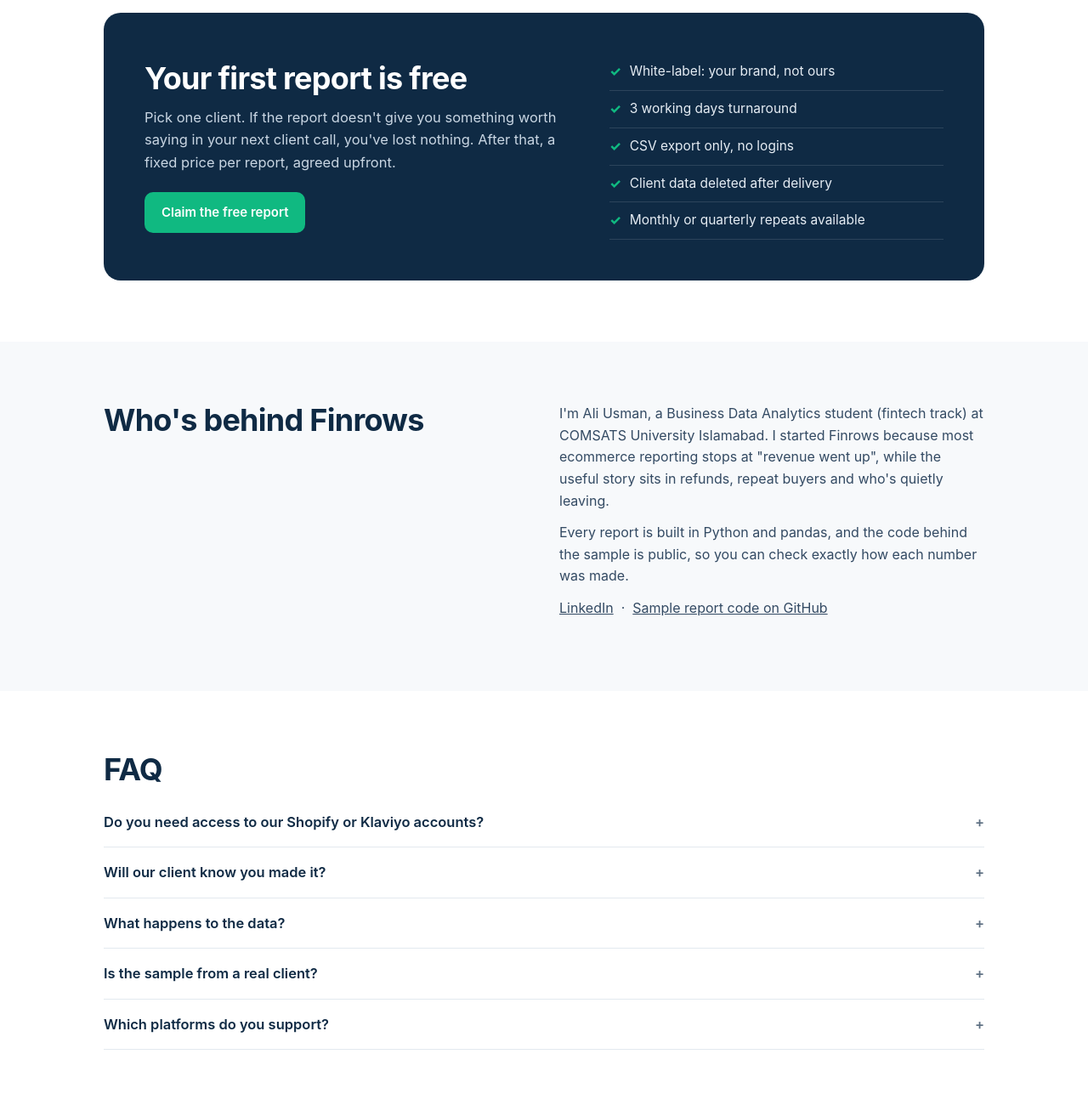
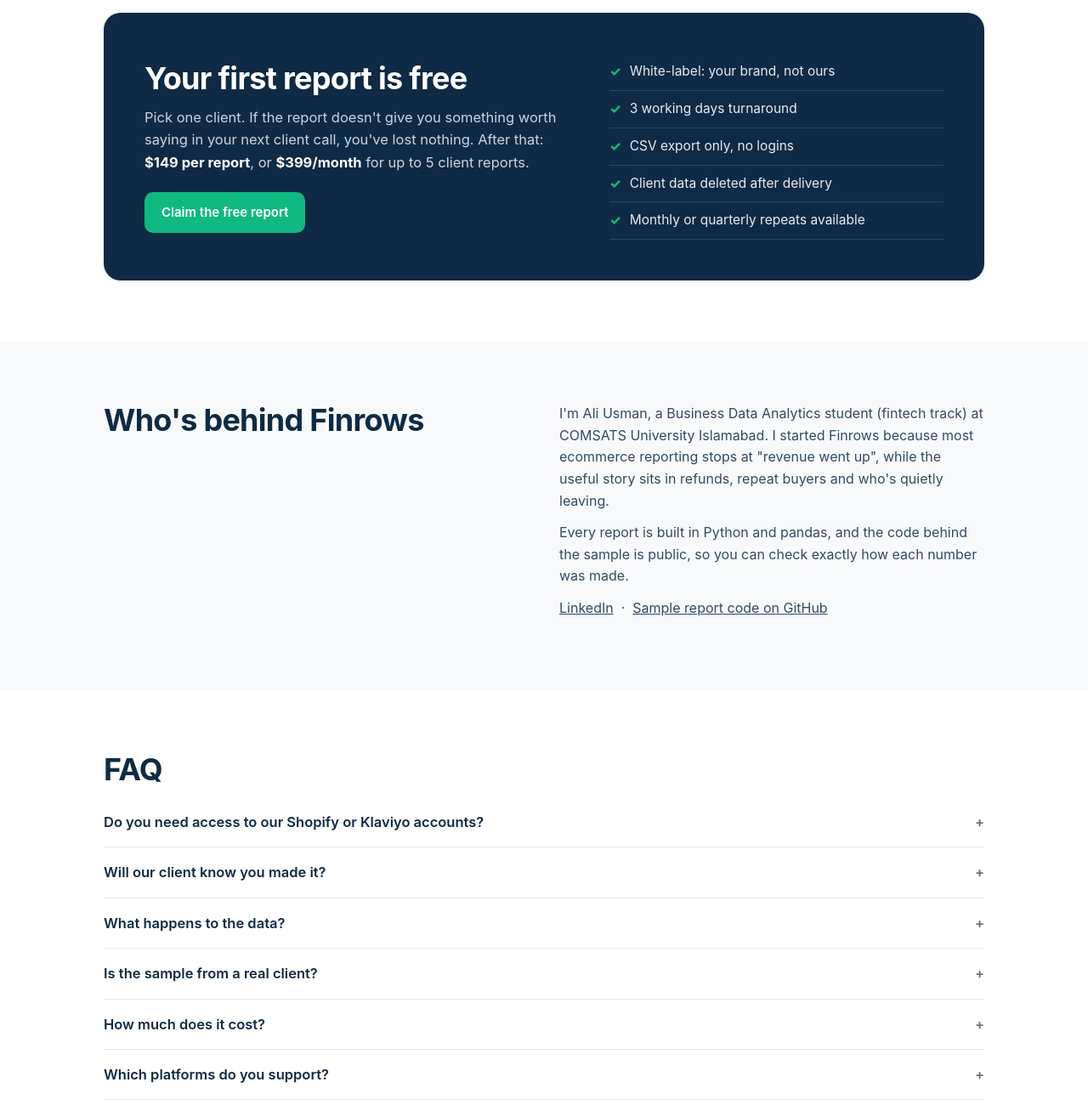
Before and after one commit to alikhokharak/finrows, a plain HTML site: page index.html in a window 1280 px wide. Shown: the part 2640-3940 px from the top of the page at 85% size. Drawn offline with Linux system fonts and the light colour scheme.

Commit message:
Add files via upload

```diff
--- a/index.html
+++ b/index.html
@@ -147,7 +147,7 @@ footer .wrap{display:flex;justify-content:space-between;flex-wrap:wrap;gap:12px}
  <div class="offer">
   <div>
    <h2>Your first report is free</h2>
-   <p>Pick one client. If the report doesn't give you something worth saying in your next client call, you've lost nothing. After that, a fixed price per report, agreed upfront.</p>
+   <p>Pick one client. If the report doesn't give you something worth saying in your next client call, you've lost nothing. After that: <b style="color:#fff">$149 per report</b>, or <b style="color:#fff">$399/month</b> for up to 5 client reports.</p>
    <div class="ctas" style="margin-top:22px"><a class="btn mint" href="mailto:alikhokhar.ak1012@gmail.com?subject=Free%20Finrows%20report">Claim the free report</a></div>
   </div>
   <ul>
@@ -178,6 +178,7 @@ footer .wrap{display:flex;justify-content:space-between;flex-wrap:wrap;gap:12px}
   <details><summary>Will our client know you made it?</summary><p>No. The report carries your agency's name and branding only.</p></details>
   <details><summary>What happens to the data?</summary><p>It's used only to build that report and deleted after delivery. Happy to sign your NDA.</p></details>
   <details><summary>Is the sample from a real client?</summary><p>No. It uses the public "Online Retail II" dataset of a UK gift-ware retailer, so it can be shared openly.</p></details>
+  <details><summary>How much does it cost?</summary><p>The first report is free. After that it's $149 per report, or $399 a month for up to 5 client reports (monthly or quarterly). Most agencies resell it to their client as a premium review.</p></details>
   <details><summary>Which platforms do you support?</summary><p>Shopify first. WooCommerce and other platforms work too if they can export orders with customer IDs, dates, products and refunds.</p></details>
  </div>
 </div></section>
```
